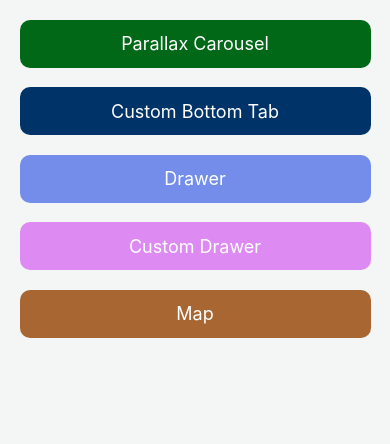
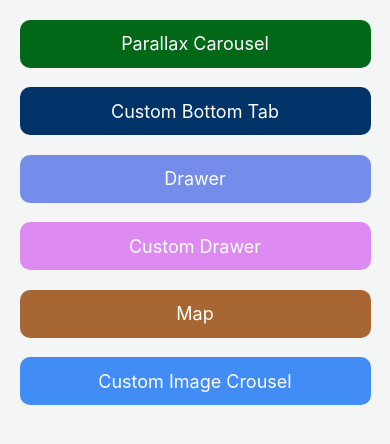
Before and after one commit to usmanjutt47/Practice, a React Native app: screen /Home in a window 390 px wide. Shown: the top 444 px of the page. Built offline with nearby package versions, Linux system fonts and the light colour scheme.

Commit message:
Update Home.jsx

```diff
--- a/screens/Home.jsx
+++ b/screens/Home.jsx
@@ -93,6 +93,21 @@ export default function Home() {
           Map
         </Text>
       </TouchableOpacity>
+      <TouchableOpacity
+        onPress={() => navigation.navigate("ImageHome")}
+        style={{
+          height: 48,
+          width: "90%",
+          backgroundColor: "#428df5",
+          borderRadius: 10,
+          justifyContent: "center",
+          marginTop: "5%",
+        }}
+      >
+        <Text style={{ color: "#fff", textAlign: "center", fontSize: 18 }}>
+          Custom Image Crousel
+        </Text>
+      </TouchableOpacity>
     </SafeAreaView>
   );
 }
```
